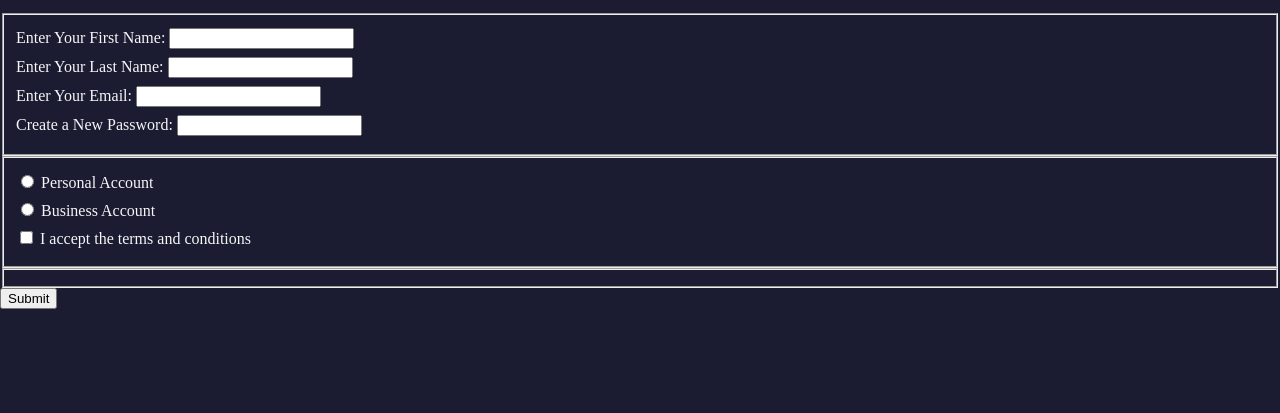
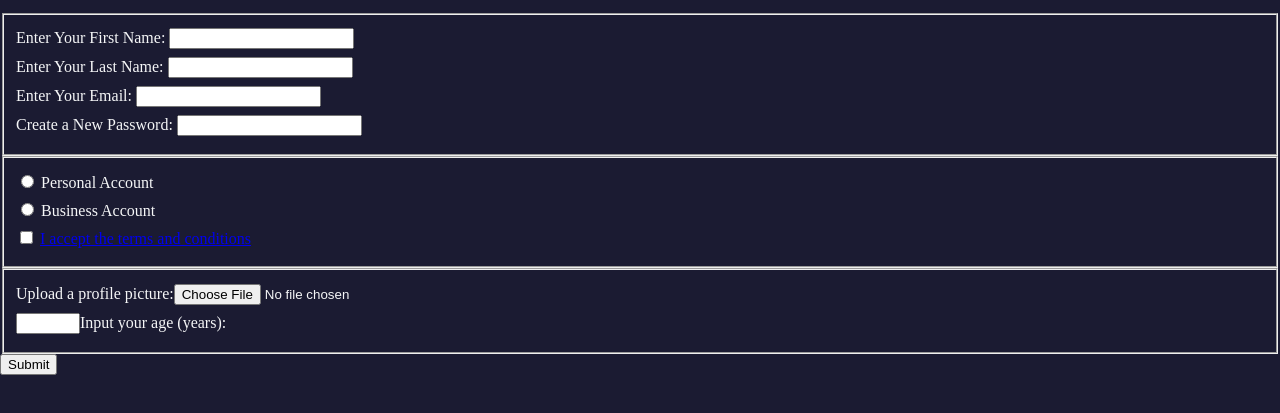
Before and after one commit to FRJ74/RegistrationForm, a plain HTML site: page index.html in a window 1280 px wide. Shown: the part 101-514 px from the top of the page. Drawn offline with Linux system fonts and the light colour scheme.

Commit message:
Add new label requesting age and set min & max attributes

```diff
--- a/index.html
+++ b/index.html
@@ -18,11 +18,14 @@
                 <label for="new-password">Create a New Password: <input id="new-password" type="password" required pattern="[a-z0-5]{8,}"></label>
             </fieldset>
             <fieldset>
-                <label> <input type="radio"> Personal Account</label>
-                <label><input type="radio"> Business Account</label>
-                <label> <input type="checkbox" required > I accept the terms and conditions</label>
+                <label for="personal-account"> <input type="radio" name="account-type" id="personal-account"> Personal Account</label>
+                <label for="business-account"><input type="radio" name="account-type" id="business-account"> Business Account</label>
+                <label for="terms-and-conditions"> <input type="checkbox" required id="terms-and-conditions"> <a href="https://www.freecodecamp.org/news/terms-of-service/" target="_blank">I accept the terms and conditions</a></label>
             </fieldset>
-            <fieldset></fieldset>
+            <fieldset>
+                <label>Upload a profile picture:<input type="file"></label>
+                <label><input type="number" min="13" max="120">Input your age (years):</label>
+            </fieldset>
             <input type="submit" value="Submit">
         </form>
     </main>
```
